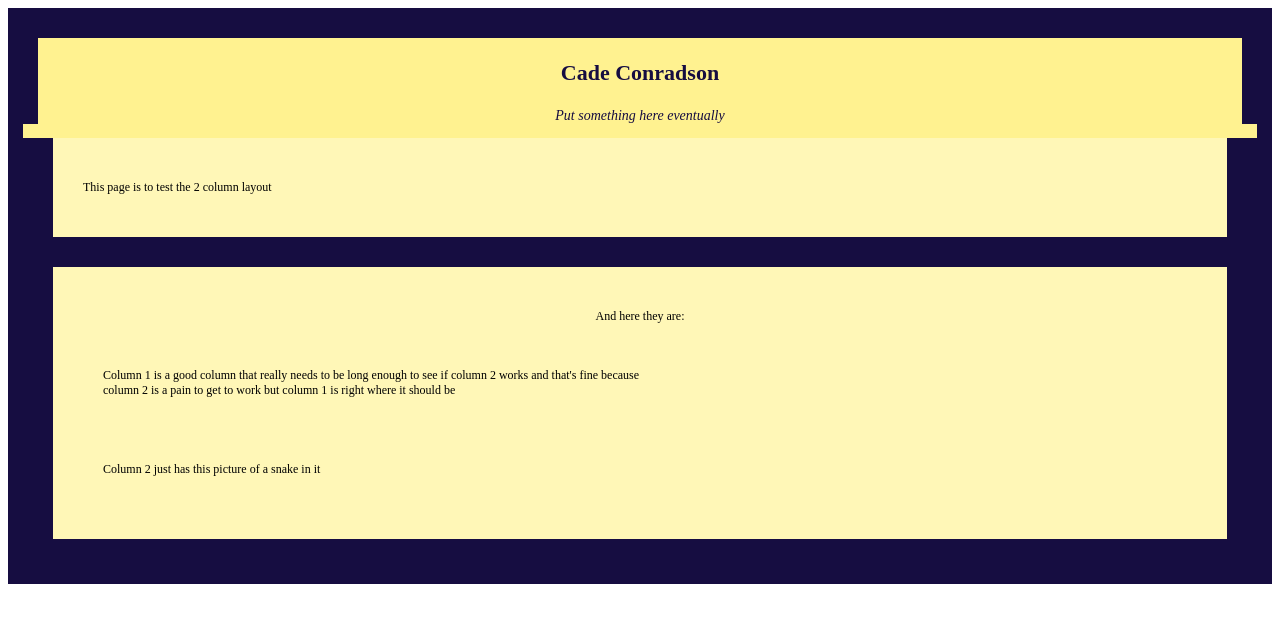
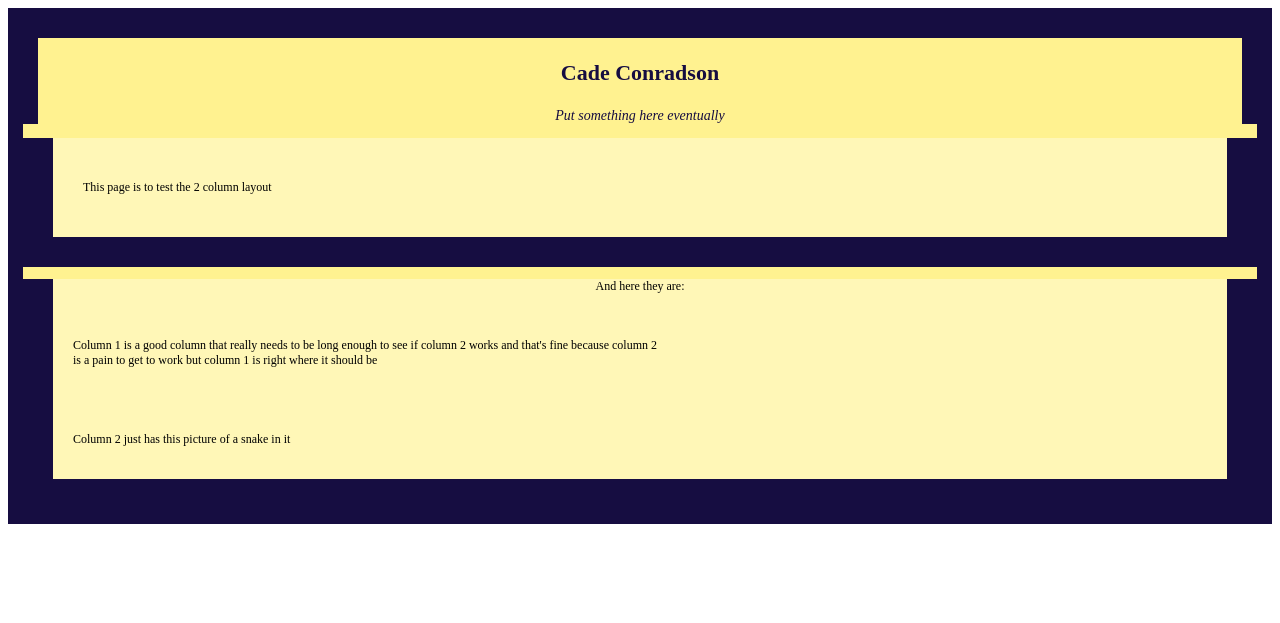
Before and after one commit to cconradson/cconradson.github.io, a Jekyll site: the page built from columns.html, in a window 1280 px wide. Shown: the top 623 px of the page. Built offline with Jekyll 4.4.1, drawn with Linux system fonts in a browser that asks for light colours.

Commit message:
colums attempt 8

```diff
--- a/assets/css/main.css
+++ b/assets/css/main.css
@@ -20,6 +20,13 @@ div[class="body"] {
 	border-width: 0px 30px 30px 30px;
 }
 
+div[class="body-wrap"] {
+	background-color: #fff7b7;
+	border-color: #160d41;
+	border-style: solid;
+	border-width: 0px 30px 30px 30px;
+}
+
 h3[class="site.title"] {
 	font-size: 22px;
 }
--- a/columns.html
+++ b/columns.html
@@ -7,7 +7,7 @@ title: columns
 	<p>This page is to test the 2 column layout</p>
 </div>
 
-<div class="body">
+<div class="body-wrap">
 	<p style="text-align:center">And here they are:<p>
 
 	<div class="row">
```
